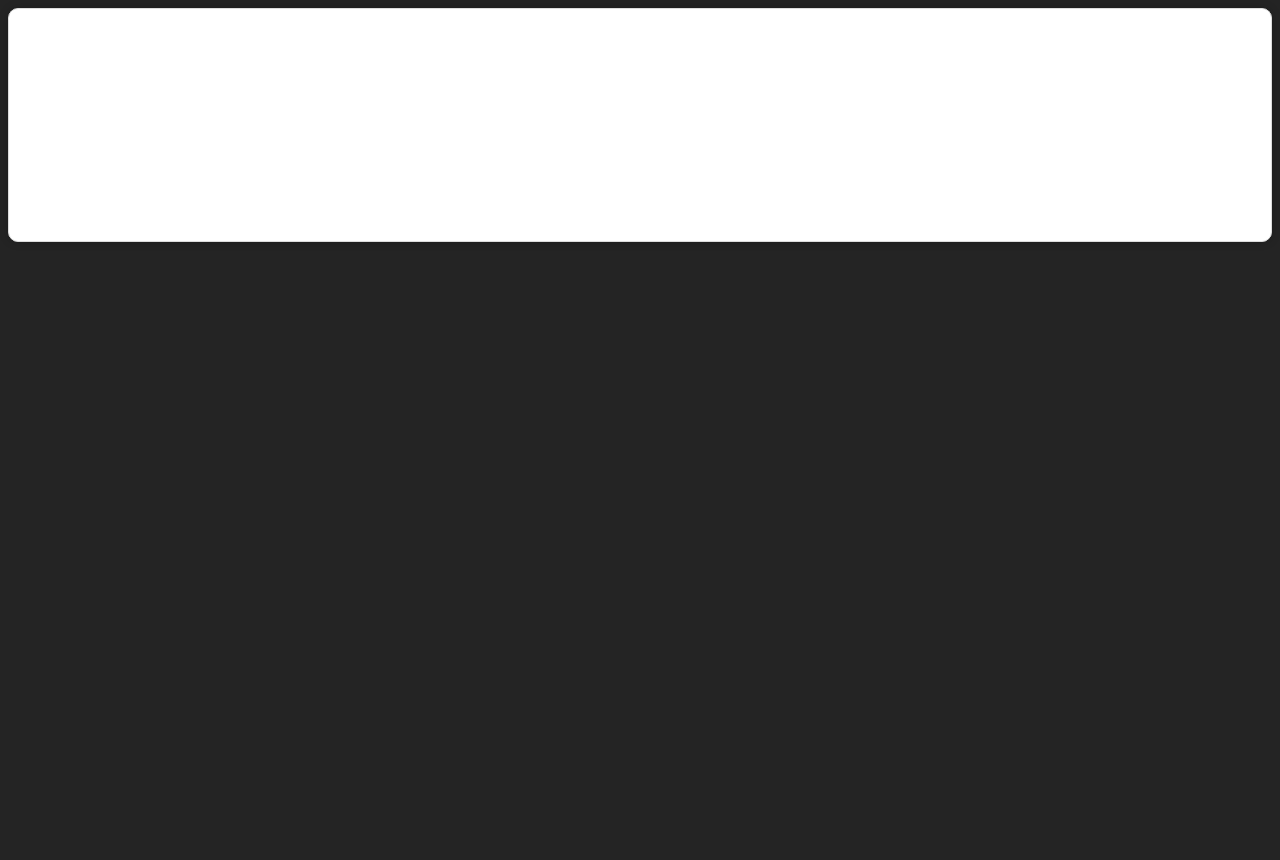
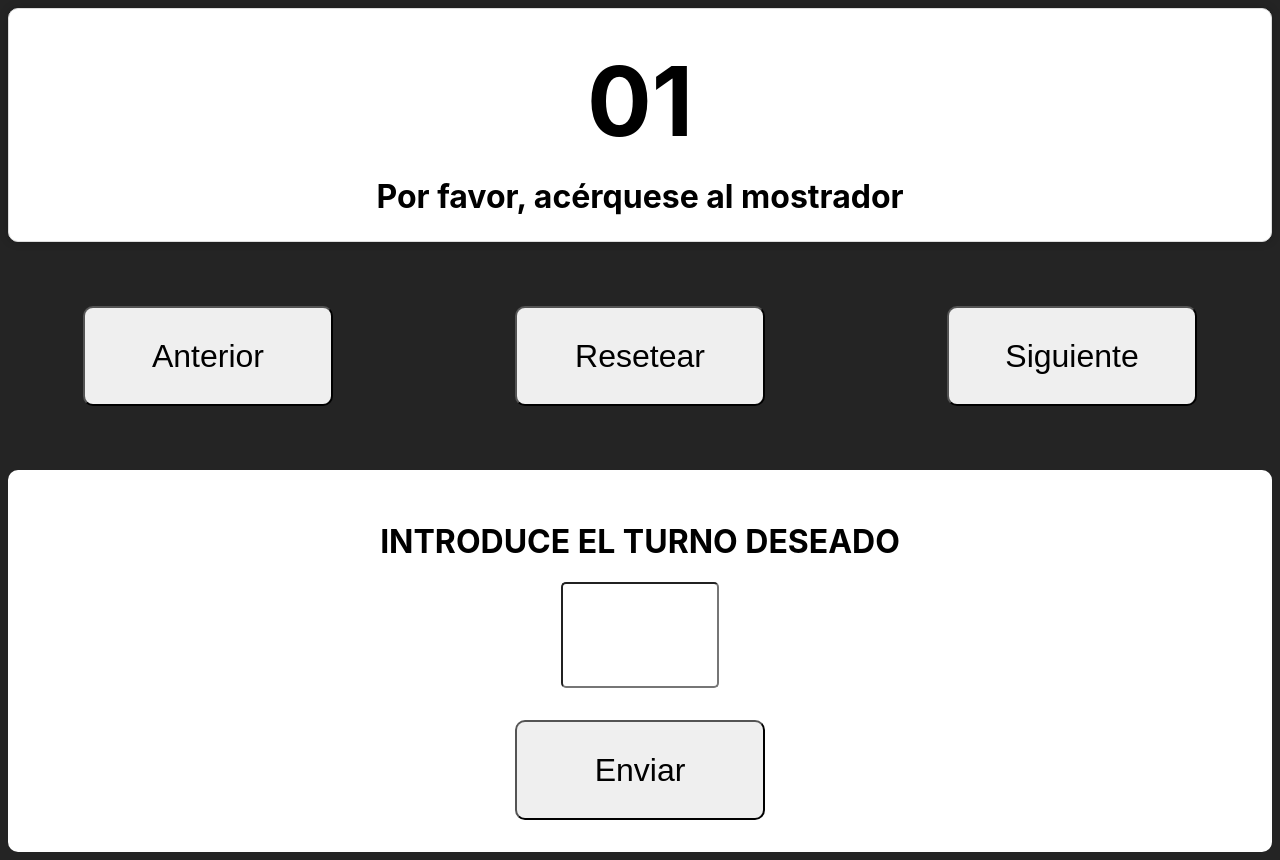
Before and after one commit to adriandcoding/Funciones, a website built with Vite: page index.html in a window 1280 px wide. Before the commit the page ends 800 px from the top, so only its background shows below. Built offline with nearby package versions, Linux system fonts and the light colour scheme.

Commit message:
implementando ts

```diff
--- a/index.html
+++ b/index.html
@@ -9,9 +9,27 @@
   </head>
   <body>
     <div class="turno-display">
-      <h1 class="numero-turno">01</h1>
+      <h1 id="contador" class="numero-turno">01</h1>
       <p class="texto-turno">Por favor, acérquese al mostrador</p>
     </div>
-    <script type="module" src="/src/main.ts"></script>
+    <nav class="botones">
+      <div class="turnoanterior">
+        <button class="boton-anterior">Anterior</button>
+      </div>
+      <div class="boton-reset">
+        <button class="boton-reset">Resetear</button>
+      </div>
+      <div class="turnosiguiente">
+        <button class="boton-siguiente">Siguiente</button>
+      </div>
+    </nav>
+    <div class="formulario-turno">
+      <form class="formulario">
+        <label for="introducir-turno">INTRODUCE EL TURNO DESEADO </label>
+        <input type="" id="introducir_turno" />
+        <button class="boton-enviar">Enviar</button>
+      </form>
+    </div>
+    <script src="./src/main.ts"></script>
   </body>
 </html>
--- a/src/main.ts
+++ b/src/main.ts
@@ -1,3 +1,30 @@
-import "./style.css";
+const Numero_actual: any = document.querySelector(".numero-turno");
+const Turno_anterior: any = document.querySelector(".boton-anterior");
+const Resetear_botón: any = document.querySelector(".boton-reset");
+const Boton_siguiente: any = document.querySelector(".boton-siguiente");
+const Introducir_numero: any = document.querySelector("#introducir_turno");
+const Boton_enviar: any = document.querySelector(".boton-enviar");
+let turnoActual = 1;
 
-console.log("Hello Typescript!");
+function resetear() {
+  turnoActual = 1;
+  Numero_actual.innerHTML = turnoActual.toString().padStart(2, "0");
+}
+function turnoAnterior() {
+  if (turnoActual > 1) {
+    turnoActual--;
+    Numero_actual.innerHTML = turnoActual.toString().padStart(2, "0");
+  }
+}
+function turnoSiguiente() {
+  turnoActual++;
+  Numero_actual.innerHTML = turnoActual.toString().padStart(2, "0");
+}
+function escribirTurno() {
+  Numero_actual.innerHTML = Introducir_numero.value;
+}
+
+Turno_anterior.addEventListener("click", turnoAnterior);
+Resetear_botón.addEventListener("click", resetear);
+Boton_siguiente.addEventListener("click", turnoSiguiente);
+Boton_enviar.addEventListener("click", escribirTurno);
--- a/src/style.css
+++ b/src/style.css
@@ -19,6 +19,7 @@
   flex-direction: column;
   align-items: center;
   justify-content: center;
+  color: black;
   background-color: #fff;
   border: 1px solid #ddd;
   padding: 20px;
@@ -38,3 +39,98 @@
   margin: 0;
   text-align: center;
 }
+
+/*ESTILO BOTONES*/
+.botones {
+  display: flex;
+  justify-content: space-around;
+  gap: 32px;
+  margin-top: 64px;
+}
+
+.boton-siguiente {
+  border-radius: 10px;
+  font-size: 32px;
+  width: 250px;
+  height: 100px;
+}
+.boton-reset {
+  border-radius: 10px;
+  font-size: 32px;
+  width: 250px;
+  height: 100px;
+}
+.boton-anterior {
+  border-radius: 10px;
+  font-size: 32px;
+  width: 250px;
+  height: 100px;
+}
+.boton-enviar {
+  margin-top: 32px;
+  border-radius: 10px;
+  font-size: 32px;
+  width: 250px;
+  height: 100px;
+  -webkit-border-radius: 10px;
+  -moz-border-radius: 10px;
+  -ms-border-radius: 10px;
+  -o-border-radius: 10px;
+}
+
+/*ESTILO FORMULARIO*/
+
+.formulario-turno {
+  justify-content: center;
+  font-size: 32px;
+  margin-top: 64px;
+  font-weight: bold;
+  display: flex;
+  background-color: #ffffff;
+  border-radius: 10px;
+  -webkit-border-radius: 10px;
+  -moz-border-radius: 10px;
+  -ms-border-radius: 10px;
+  -o-border-radius: 10px;
+}
+input {
+  width: 150px;
+  height: 100px;
+  background-color: #ffffff;
+  color: rgb(0, 0, 0);
+  font-size: 4rem;
+  border-radius: 5px;
+  cursor: pointer;
+}
+label {
+  padding: 16px;
+  text-align: center;
+}
+
+.formulario {
+  padding: 32px;
+  display: flex;
+  flex-direction: column;
+  align-items: center;
+  color: rgb(0, 0, 0);
+  background-color: #ffffff;
+  border-radius: 10px;
+  -webkit-border-radius: 10px;
+  -moz-border-radius: 10px;
+  -ms-border-radius: 10px;
+  -o-border-radius: 10px;
+}
+.boton-siguiente:hover {
+  background-color: #0c8e15;
+}
+.boton-anterior:hover {
+  background-color: #b31c1c;
+}
+.boton-reset:hover {
+  background-color: #171516;
+}
+.boton-enviar:hover {
+  background-color: #171516;
+  color: white;
+  border: 1px solid #171516;
+}
```
Also changed, not shown: 1 other file.
